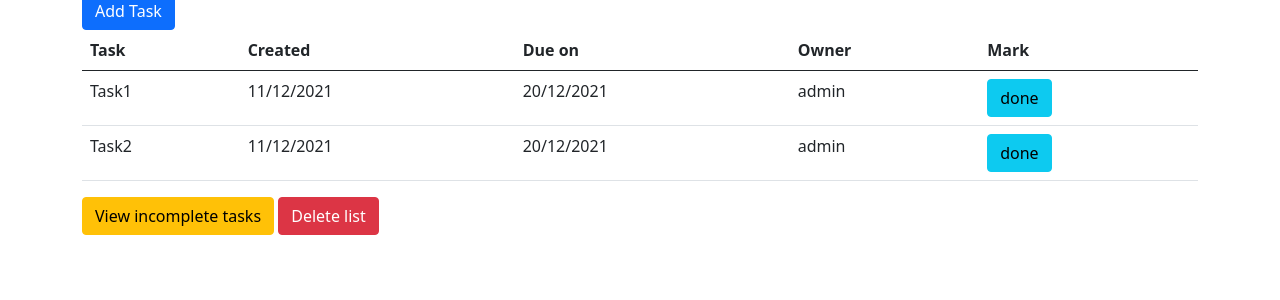
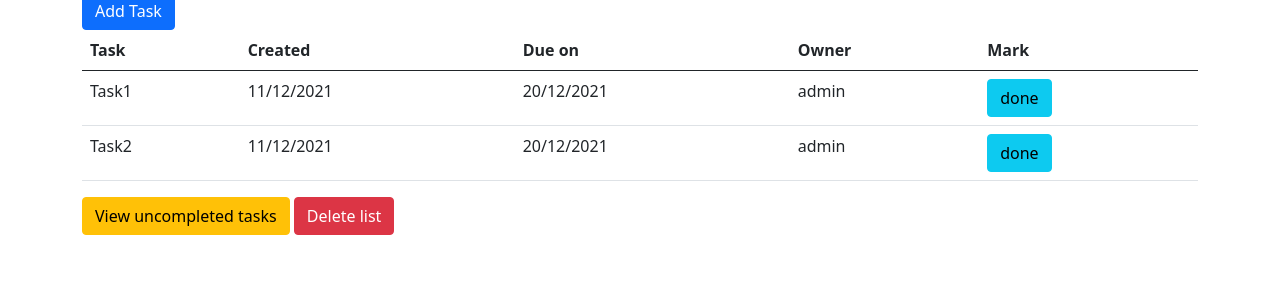
Before and after one commit to KirillSolovyev/BFDjango, a Django app: page /completed in a window 1280 px wide. Shown: the part 181-481 px from the top of the page. Run offline with Django 3.2, Linux system fonts and the light colour scheme; some libraries are stand-ins or nearby versions.

Commit message:
feat(app): add page links

```diff
--- a/lab3/todo/templates/completed_todo_list.html
+++ b/lab3/todo/templates/completed_todo_list.html
@@ -35,6 +35,6 @@
                 {% endfor %}
             </tbody>
         </table>
-        <button class="btn btn-warning">View incomplete tasks</button>
+        <a class="btn btn-warning" href="{% url 'todo_lists' %}">View uncompleted tasks</a>
         <button class="btn btn-danger">Delete list</button>
     {% endblock %}
--- a/lab3/todo/templates/todo_list.html
+++ b/lab3/todo/templates/todo_list.html
@@ -35,6 +35,6 @@
                 {% endfor %}
             </tbody>
         </table>
-        <button class="btn btn-warning">View completed tasks</button>
+        <a class="btn btn-warning" href="{% url 'completed_todo_lists' %}">View completed tasks</a>
         <button class="btn btn-danger">Delete list</button>
     {% endblock %}
```
